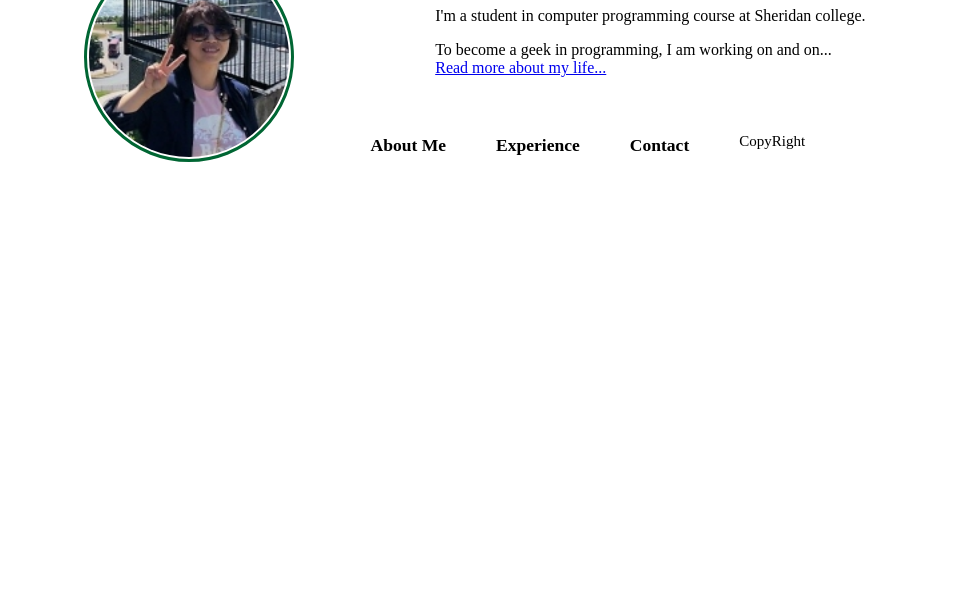
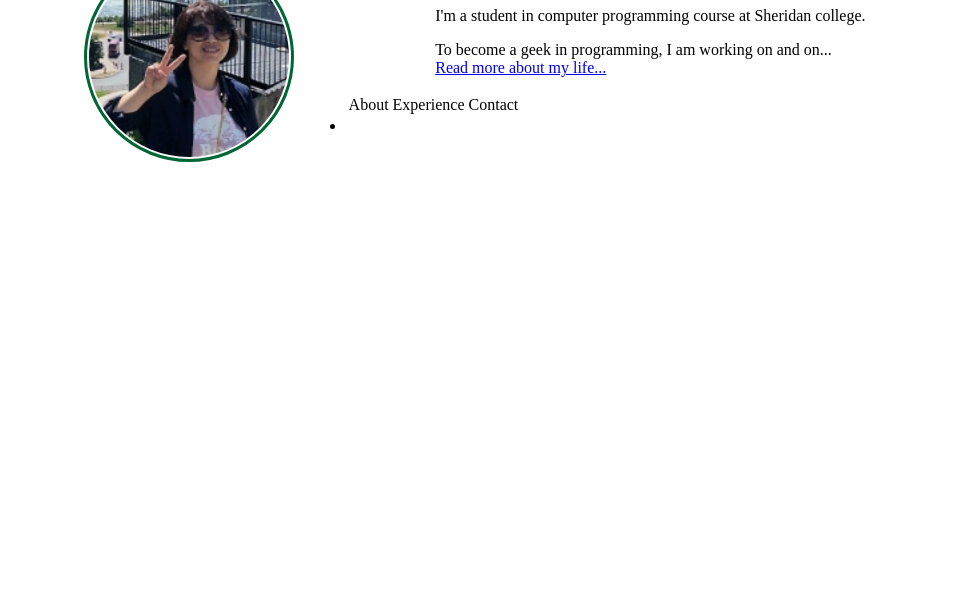
Before and after one commit to milim2/jQuery_prac01, a plain HTML site: page index.html in a window 1280 px wide. Shown: the part 209-800 px from the top of the page, without its empty margins (160-1119 px from the left). Drawn offline with nearby package versions, Linux system fonts and the light colour scheme.

Commit message:
structure modi

```diff
--- a/css/style.css
+++ b/css/style.css
@@ -28,16 +28,27 @@ body {
     float: right;
     width: 55%;
     margin-top: 30px;
+    display: block
 }
 
+section {
+    display: list-item;
+}
 
-section, footer {
+#about {
+    float: left;
+}
+
+#
+
+footer {
     float: left;
     padding: 15px;
     text-align: center;
     font-size: 15px;
     cursor: pointer;
     margin: 10px;
+    display: block;
 }
 
 ul {
@@ -103,4 +114,9 @@ li.dropdown {
 }
 #section01, #section02, #section03 {
     background-color: white;
+    display: block;
 }
+
+table tr td {
+
+}
--- a/index.html
+++ b/index.html
@@ -59,8 +59,17 @@
             <a href="#about">Read more about my life...</a></p>
     </div>
 
-        <section id="about">
-             <div><h3 id="display_about">About Me </h3></div>
+
+        <div>
+            <table>
+	    <tr><td class="cell" id="CNTower">About</td>
+		<td class="cell" id="NPSquare">Experience</td>
+		<td class="cell" id="Niagara">Contact</td></tr>
+</table>
+</div>
+
+<section id="about"></section>
+
             <div class="visible">
                 <ul>
                     <li id="section01">Education
@@ -80,16 +89,13 @@
         </section>
 
         <section id="experience">
-            <h3>Experience </h3>
-            <div class="visible">
+               <div class="visible">
                 Lorem ipsum dolor sit amet consectetur adipisicing elit. Doloribus ipsam necessitatibus nam voluptatem
                 vitae accusamus vero nesciunt quis ullam? Rem.
             </div>
-
         </section>
 
         <section id="contact">
-                <h3>Contact </h3>
             <div class="visible">
                 Lorem ipsum dolor sit amet consectetur adipisicing elit. Doloribus ipsam necessitatibus nam voluptatem
                 vitae accusamus vero nesciunt quis ullam? Rem.
@@ -98,6 +104,7 @@
         </section>
 
     <footer>
+    <hr>
     <p>CopyRight</p>
     </footer>
 
```
